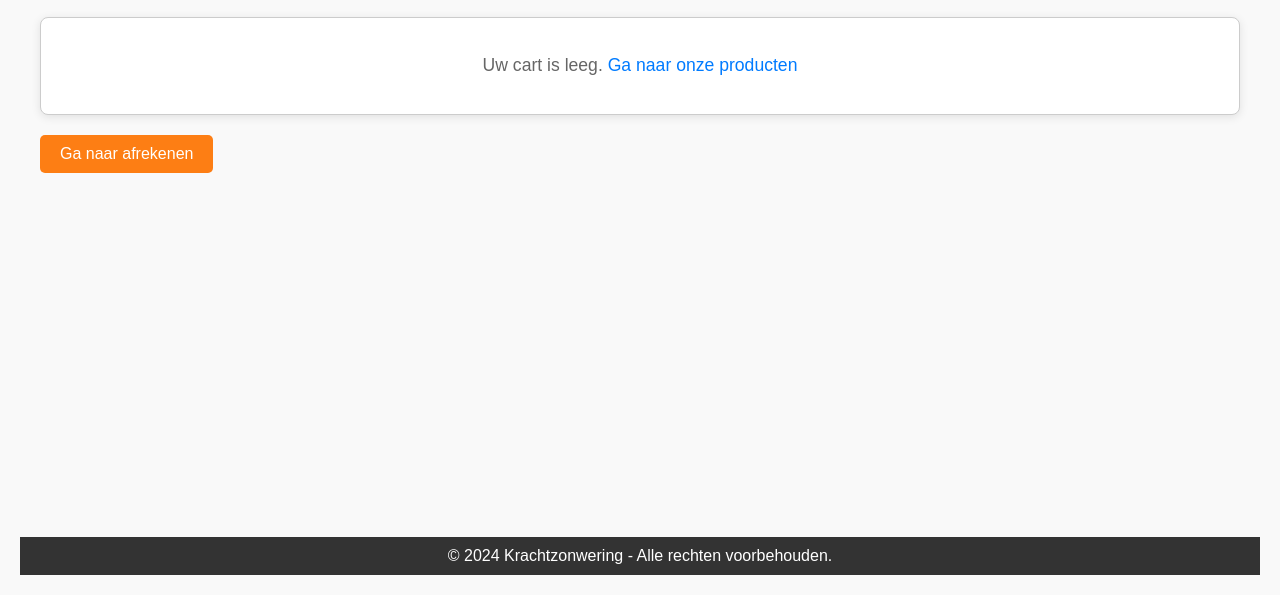
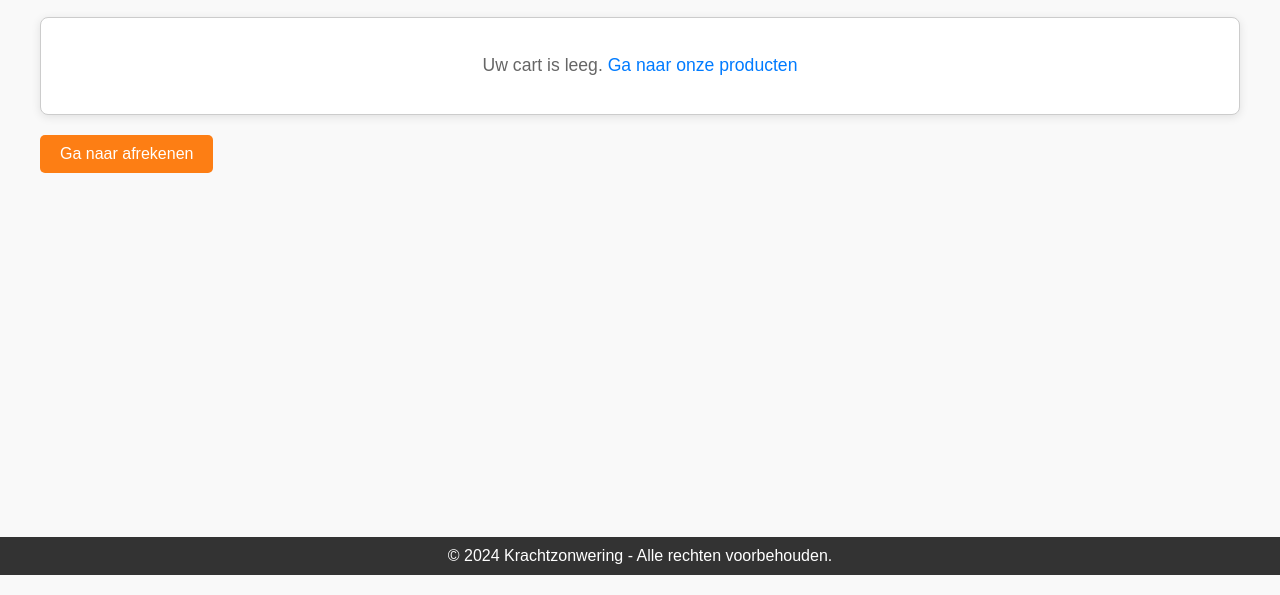
Before and after one commit to Avatar12a/RR, a plain HTML site: page winkelwagen.html in a window 1280 px wide. Shown: the part 205-800 px from the top of the page. Drawn offline with Linux system fonts and the light colour scheme; files whose address does not match are found by name.

Commit message:
Update styles.css

```diff
--- a/styles.css
+++ b/styles.css
@@ -971,3 +971,11 @@ body.cart-page .empty-cart-message a {
 body.cart-page .empty-cart-message a:hover {
     text-decoration: underline;
 }
+
+body.cart-page .banner,
+body.cart-page footer {
+    width: 100vw; /* Volledige breedte van het scherm */
+    margin-left: calc(-50vw + 50%); /* Zorgt ervoor dat het gecentreerd blijft */
+    position: relative; /* Voorkomt dat andere elementen worden beïnvloed */
+    left: 0;
+}
```
